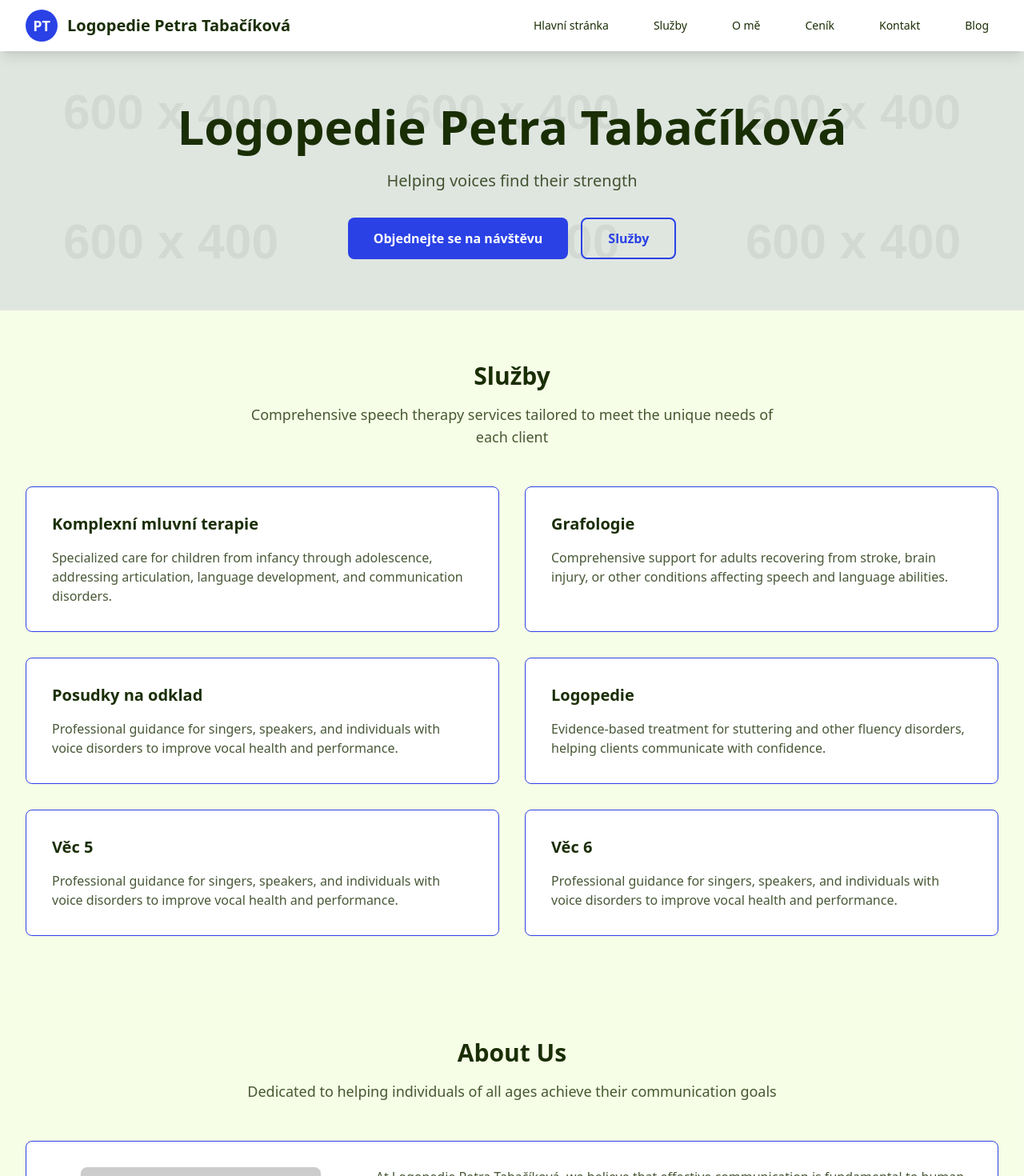
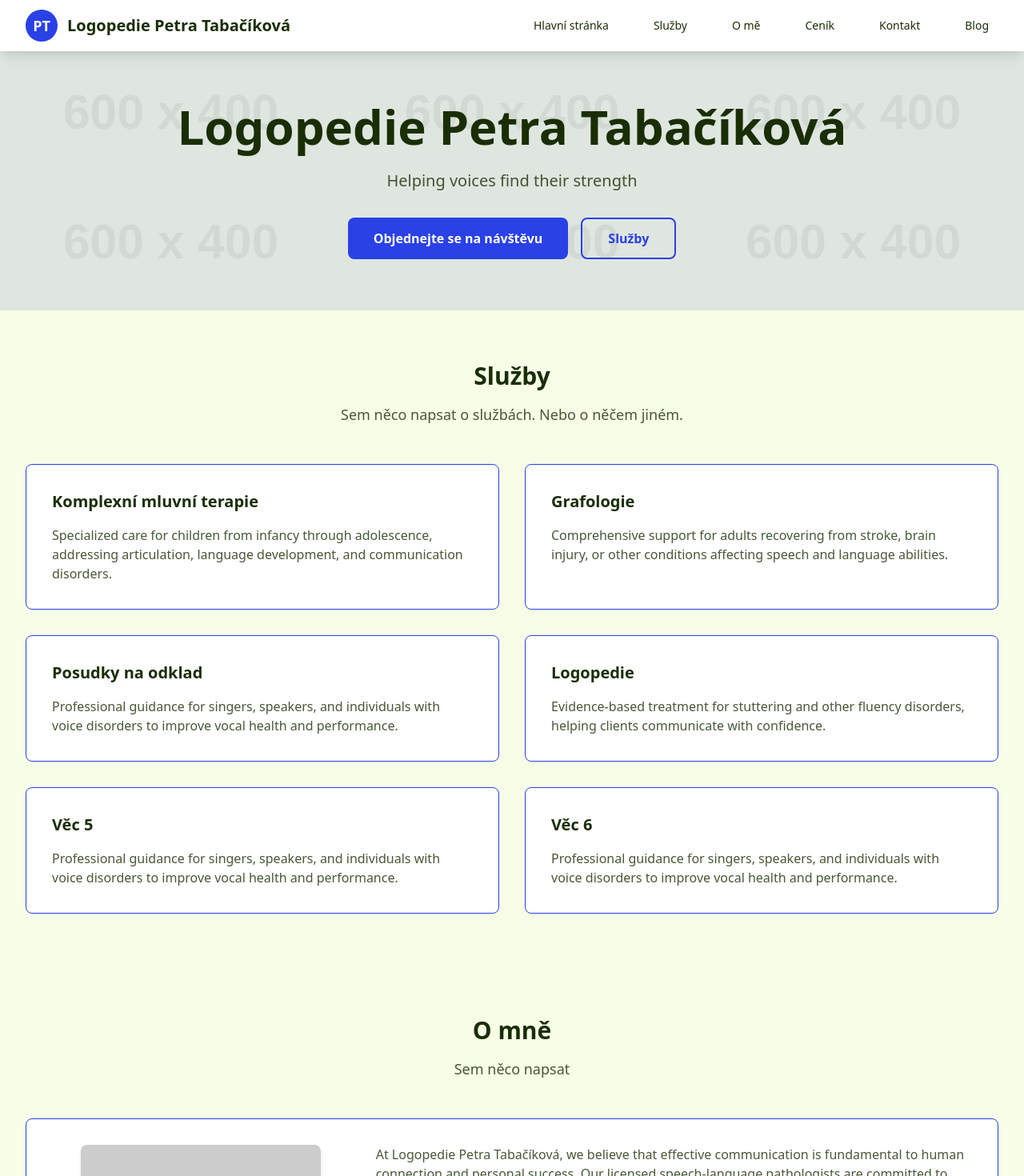
Before and after one commit to atlovnsugar/stranka, a React (Create React App) app: page / in a window 1280 px wide. Shown: the top 1470 px of the page at 80% size. Built offline with nearby package versions, Linux system fonts and the light colour scheme.

Commit message:
překlad do češtiny

```diff
--- a/src/App.js
+++ b/src/App.js
@@ -575,7 +575,7 @@ const App = () => {
       {isMenuOpen && (
         <div className="md:hidden">
           <div className="px-2 pt-2 pb-3 space-y-1 sm:px-3" style={{ backgroundColor: theme.headerBg, borderTop: `1px solid ${theme.accentColor}20` }}>
-            {['Home', 'Services', 'About', 'Pricing', 'Contact', 'Blog'].map((item) => (
+            {['Domácí stránka', 'Služby', 'O mě', 'Ceník', 'Kontakt', 'Blog'].map((item) => (
               <button
                 key={item}
                 onClick={() => {
@@ -719,7 +719,7 @@ const App = () => {
             className="text-lg max-w-2xl mx-auto"
             style={{ color: `${theme.textColor}cc` }}
           >
-            Comprehensive speech therapy services tailored to meet the unique needs of each client
+            Sem něco napsat o službách. Nebo o něčem jiném.
           </p>
         </div>
         <div className="grid md:grid-cols-2 gap-8">
@@ -1191,13 +1191,13 @@ const App = () => {
               className="text-3xl font-bold mb-4"
               style={{ color: theme.textColor }}
             >
-              Latest Articles
+              Nedávné články
             </h2>
             <p
               className="text-lg"
               style={{ color: `${theme.textColor}cc` }}
             >
-              Insights and resources for communication wellness
+              Sem něco napsat
             </p>
           </div>
           <div className="grid md:grid-cols-2 lg:grid-cols-3 gap-8">
@@ -1243,7 +1243,7 @@ const App = () => {
                       setSelectedArticle(article);
                     }}
                   >
-                    Read More →
+                    Přečtěte si více →
                   </button>
                 </div>
               </div>
@@ -1265,13 +1265,13 @@ const App = () => {
             className="text-3xl font-bold mb-4"
             style={{ color: theme.textColor }}
           >
-            About Us
+            O mně
           </h2>
           <p
             className="text-lg max-w-3xl mx-auto"
             style={{ color: `${theme.textColor}cc` }}
           >
-            Dedicated to helping individuals of all ages achieve their communication goals
+            Sem něco napsat
           </p>
         </div>
         <div
@@ -1355,13 +1355,13 @@ const App = () => {
             className="text-3xl font-bold mb-4"
             style={{ color: theme.textColor }}
           >
-            Contact Us
+            Kontaktujte mě
           </h2>
           <p
             className="text-lg"
             style={{ color: `${theme.textColor}cc` }}
           >
-            We'd love to hear from you
+            Něco sem napsat
           </p>
         </div>
         <div className="grid lg:grid-cols-2 gap-12">
@@ -1391,7 +1391,7 @@ const App = () => {
                       className="font-medium"
                       style={{ color: theme.textColor }}
                     >
-                      Address
+                      Adresa
                     </h4>
                     <p style={{ color: `${theme.textColor}cc` }}>
                       {practiceInfo.address}<br />
@@ -1450,7 +1450,7 @@ const App = () => {
                 className="text-2xl font-semibold mb-4 p-6 pb-0"
                 style={{ color: theme.textColor }}
               >
-                Office Location
+                Lokace kanceláře
               </h3>
               <div className="rounded-lg overflow-hidden">
                 <iframe
@@ -1645,7 +1645,7 @@ const App = () => {
                 className="text-lg font-semibold mb-4"
                 style={{ color: 'white' }}
               >
-                Contact Info
+                Kontaktní informace
               </h3>
               <div className="space-y-2" style={{ color: '#cbd5e1' }}>
                 <p>{practiceInfo.address}</p>
```
